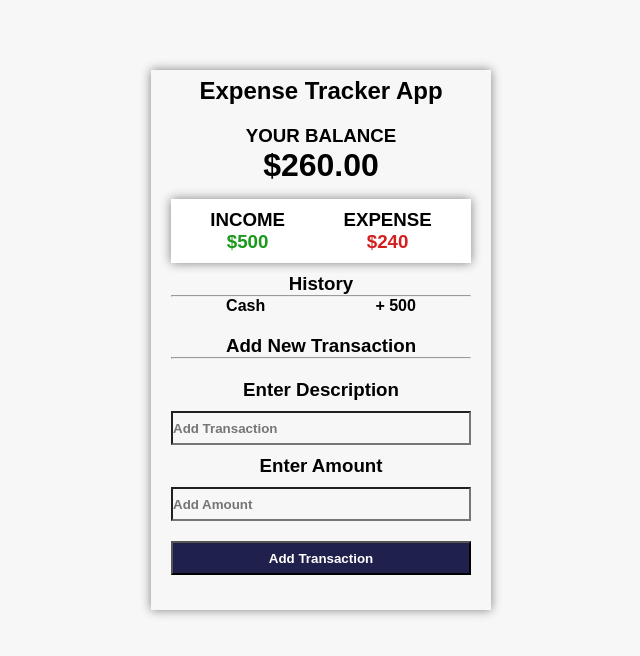
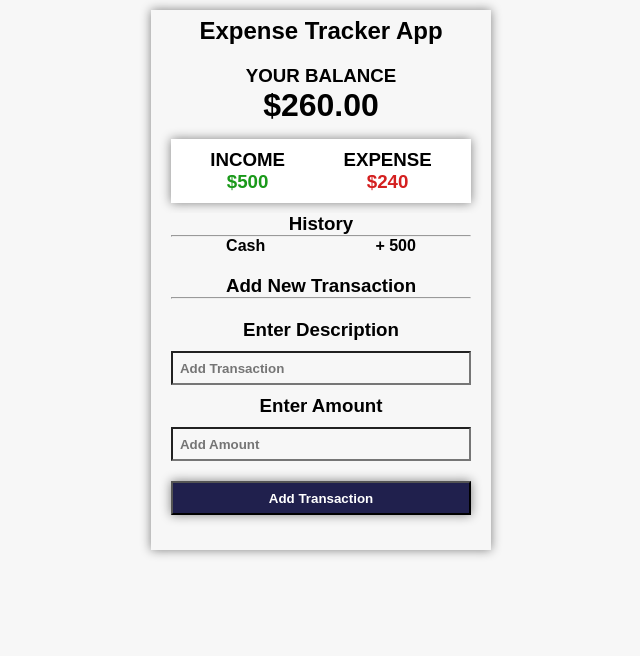
Before and after one commit to AhmedShaykh/Expense-Tracker-App-With-React.JS, a React (Create React App) app: page / in a window 1280 px wide. Shown: the top 656 px of the page, without its empty margins (319-959 px from the left). Built offline with nearby package versions, Linux system fonts and the light colour scheme; the HTML template or start-up script is replaced by a standard one.

Commit message:
It's Time To Push !

```diff
--- a/src/App.css
+++ b/src/App.css
@@ -17,14 +17,15 @@
   margin: 0 auto;
   background-color: #f7f7f7;
   box-shadow: 0 0 10px grey;
-  margin-top: 70px;
+  margin-top: 10px;
+  margin-bottom: 10px;
   padding: 7px 20px;
 }
 
 @media only screen and (max-width: 500px) {
   .container {
     margin-top: 0%;
-    margin-bottom: 0%;
+    margin-bottom: 0% !important;
   }
 }
 
@@ -86,6 +87,7 @@
   width: 100%;
   cursor: pointer;
   height: 34px;
+  box-shadow: 0 0 10px grey;
 }
 
 .transaction-form input {
--- a/src/Components/AddTransaction.jsx
+++ b/src/Components/AddTransaction.jsx
@@ -4,11 +4,11 @@ const AddTransaction = () => {
             <form className="transaction-form">
                 <label>
                     <h3>Enter Description <br /></h3>
-                    <input type="text" placeholder="Add Transaction" className="input" required/>
+                    <input type="text" placeholder="  Add Transaction" className="input" required/>
                 </label>
                 <label>
                     <h3>Enter Amount <br /></h3>
-                    <input type="number" placeholder="Add Amount" className="input" required/>
+                    <input type="number" placeholder="  Add Amount" className="input" required/>
                 </label>
                 <button className="button">Add Transaction</button>
             </form>
```
